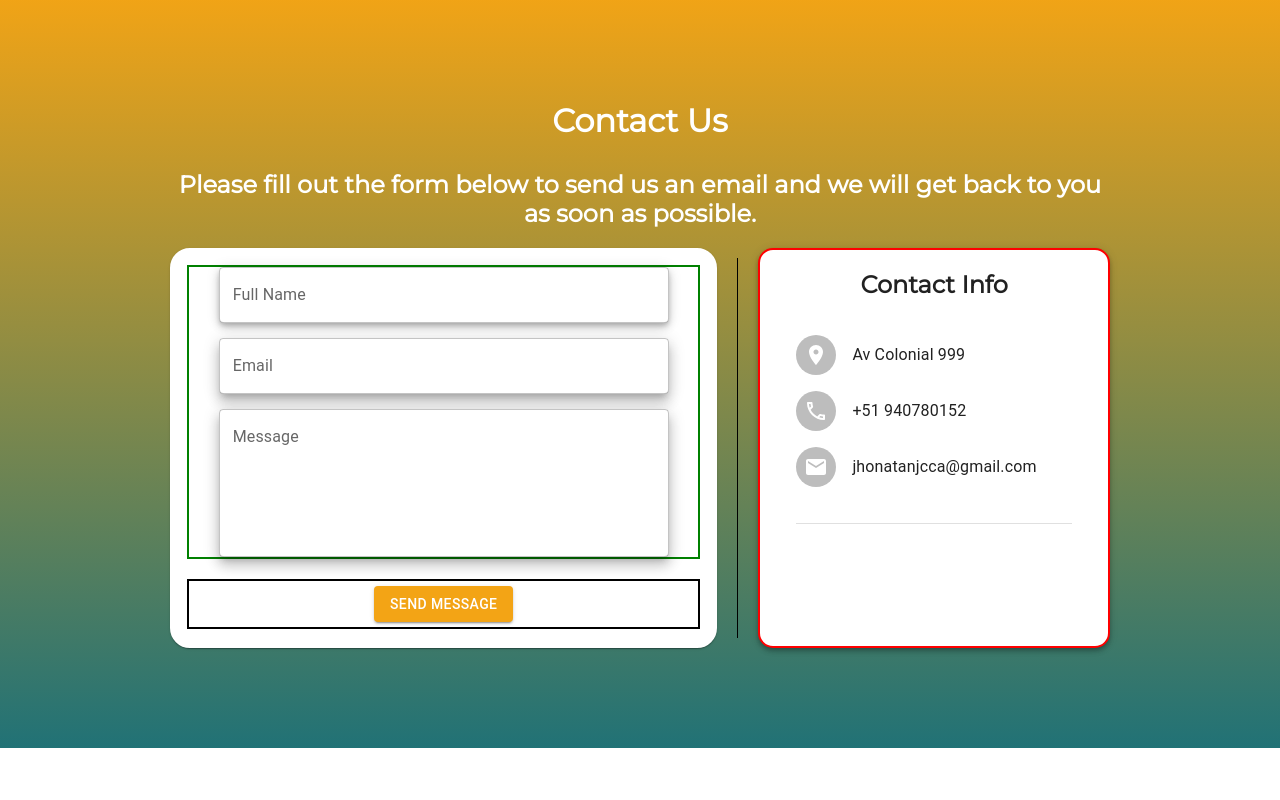
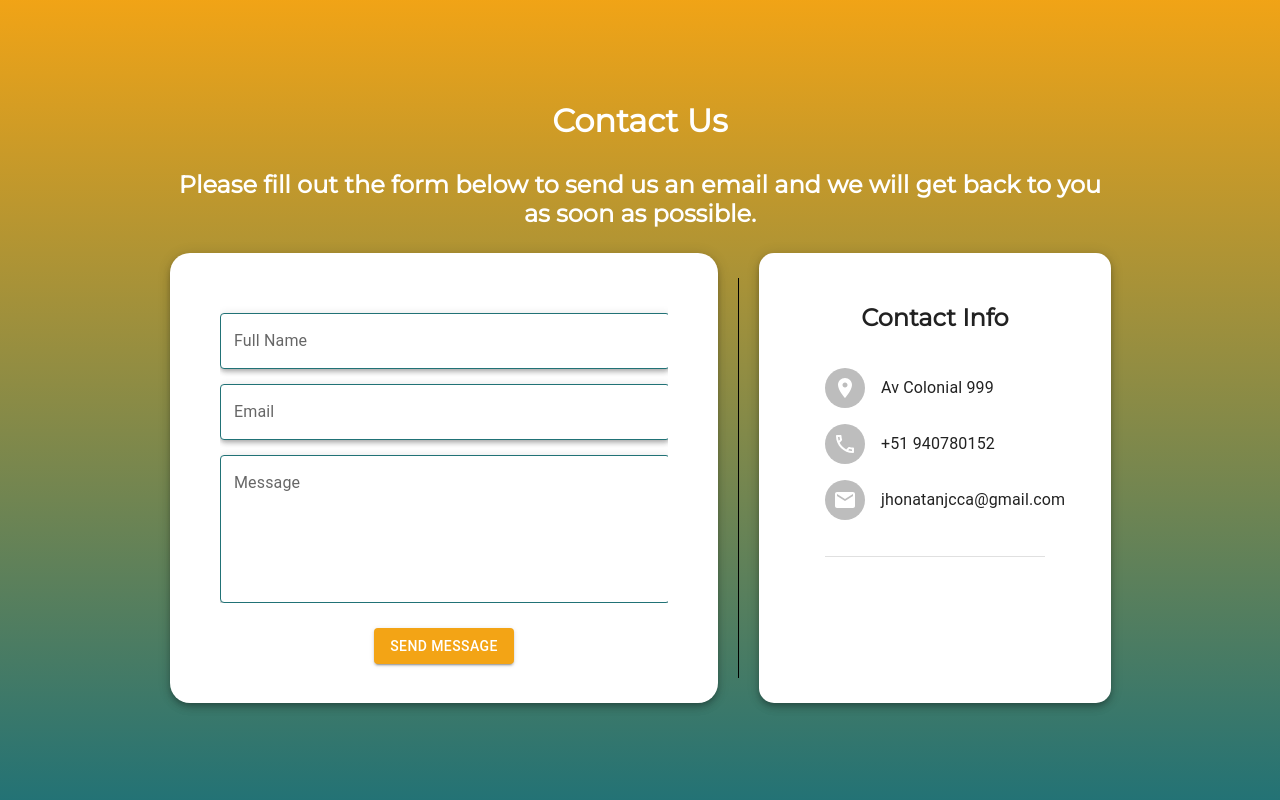
Before and after one commit to jhonnjc15/PaqariPage, a React (Create React App) app: page / in a window 1280 px wide. Shown: the part 1794-2594 px from the top of the page. Before the commit the page ends 2542 px from the top, so only its background shows below. Built offline with nearby package versions, Linux system fonts and the light colour scheme; a web font is replaced by a local one.

Commit message:
Fixing the TextField component in the contact part, 80 percernt completed.

```diff
--- a/src/components/Contact/Contact.css
+++ b/src/components/Contact/Contact.css
@@ -22,7 +22,7 @@
 }
 
 .contact_container{
-  /*border: 2px solid red;*/
+  height: 500px;
   display: flex;
   flex-direction: row;
   width: 100%;
@@ -30,12 +30,15 @@
 
 .form_container{
   /*border: 2px solid yellow;*/
+  display:flex;
+  flex-direction: column;
+  justify-content:center;
   padding: 20px;
   width: 60%;
 }
 .divider_vertical{
   display: block;
-  height: 380px;
+  height: 80%;
   align-self:center;
   background: black;
 }
@@ -61,6 +64,7 @@
   }
   .contact_container{
     /*border: 2px solid red;*/
+    height: auto;
     display: flex;
 	width:100%;
     flex-direction: column;
@@ -95,6 +99,7 @@
   }
   .contact_container{
     /*border: 2px solid red;*/
+    height: auto;
     display: flex;
 	width:100%;
     flex-direction: column;
@@ -129,6 +134,7 @@
   }
   .contact_container{
     /*border: 2px solid red;*/
+    height: auto;
     display: flex;
 	width:100%;
     flex-direction: column;
--- a/src/components/Contact/Form.js
+++ b/src/components/Contact/Form.js
@@ -2,6 +2,27 @@ import React, { useState } from "react";
 import { TextField, Button } from '@mui/material';
 import Card from "@mui/material/Card";
 import { Grid } from "@mui/material";
+import { styled } from '@mui/material/styles';
+
+const CssTextField = styled(TextField)({
+  '& label.Mui-focused': {
+    color: '#217276',
+  },
+  '& .MuiInput-underline:after': {
+    borderBottomColor: '#217276',
+  },
+  '& .MuiOutlinedInput-root': {
+    '& fieldset': {
+      borderColor: '#217276',
+    },
+    '&:hover fieldset': {
+      borderColor: '#217276',
+    },
+    '&.Mui-focused fieldset': {
+      borderColor: '#217276',
+    },
+  },
+});
 
 const MaterialFormComponent = (props) => {
   const initialValues = {
@@ -24,14 +45,44 @@ const MaterialFormComponent = (props) => {
     console.log(formValues);
   };
     return (
-      <Card elevation={1}
-        sx={{width: "100%", padding:"15px", height: "400px", borderRadius: "20px", border: "2px solid white"}}
+      <Card elevation={5}
+        sx={{
+          width: "100%",
+          padding:"50px",
+          height: "450px",
+          borderRadius: "20px",
+		  '@media screen and (max-width: 500px)': {
+            padding:"20px",
+          }
+		}}
       >
             <form onSubmit={handleSubmit} >
-              <Grid container sx={{ border: "2px solid green", gap: "15px"}} alignItems="center" justifyContent="center" direction="column" >
+              <Grid container
+                sx={{
+				  overflow: "auto",
+                  display: "flex",
+                  alignItems:"center",
+                  gap: "15px",
+                  width: "100%",
+                  '@media screen and (max-width: 500px)': {
+                    width: "200px",
+                    alignItems:"center",
+                  }
+                }}
+                alignItems="center" justifyContent="center" direction="column" >
                   <Grid item>
-                      <TextField
-                        sx={{width: "450px",  background: "white", borderRadius: "5PX", boxShadow: 5}}
+
+                      <CssTextField
+                        sx={{
+                          marginTop: "10px",
+                          width: "450px",
+                          background: "white",
+                          borderRadius: "5PX",
+                          boxShadow: 4,
+                          '@media screen and (max-width: 500px)': {
+                            width: "200px",
+                          }
+                        }}
                         id="fullName"
                         name="fullName"
                         label="Full Name"
@@ -41,8 +92,8 @@ const MaterialFormComponent = (props) => {
                       />
                   </Grid>
                   <Grid item>
-                      <TextField
-                        sx={{color: "red", width: "450px",  background: "white", borderRadius: "5PX", boxShadow: 9}}
+                      <CssTextField
+                        sx={{width: "450px",  background: "white", borderRadius: "5PX", boxShadow: 4}}
                         id="email"
                         name="email"
                         label="Email"
@@ -54,8 +105,8 @@ const MaterialFormComponent = (props) => {
                   </Grid>
 
                   <Grid item>
-                    <TextField
-                      sx={{width: "450px",  background: "white", borderRadius: "5PX", boxShadow: 9}}
+                    <CssTextField
+                      sx={{width: "450px",  background: "white", borderRadius: "5PX", boxShadow: 4}}
                       id="message"
                       name="message"
                       label="Message"
@@ -68,7 +119,7 @@ const MaterialFormComponent = (props) => {
                   </Grid>
               </Grid>
 
-              <Grid container sx={{ marginTop:"20PX", height:"100%", border: "2px solid black"}} alignItems="center" direction="column" >
+              <Grid container sx={{ marginTop:"20PX", height:"100%"}} alignItems="center" direction="column" >
                 <Grid item>
                     <Button variant="contained" color="primary" type="submit" style={{
                         background: "#f3a415",
--- a/src/components/Contact/Info.js
+++ b/src/components/Contact/Info.js
@@ -15,8 +15,8 @@ import Divider from '@mui/material/Divider';
 function ContactInfo() {
   return (
     <Card
-      sx={{ padding: "20px",gap: "20px",display: "flex", flexDirection: "column", justifyContent:"flex-start", alignItems:"center", width: "100%", height: "400px", borderRadius: "15px", border: "2px solid red"}}
-      elevation={4}
+      elevation={5}
+      sx={{ padding: "50px",gap: "20px",display: "flex", flexDirection: "column", justifyContent:"flex-start", alignItems:"center", width: "100%", height: "450px", borderRadius: "15px", }}
     >
       <h2> Contact Info </h2>
       <List sx={{ width: '100%', maxWidth: 360 }}>
--- a/src/components/Navbar/Navbar.css
+++ b/src/components/Navbar/Navbar.css
@@ -3,9 +3,7 @@
   top: 0px;
   height: 80px;
   /*background: transparent;*/
-  /*background: linear-gradient(to left, #217276 0%, #f3a415 100%);*/
-  background: green;
-
+  background: linear-gradient(to left, #217276 0%, #f3a415 100%);
   /*opacity: 1;*/
   display: flex;
   justify-content: space-around;
```
